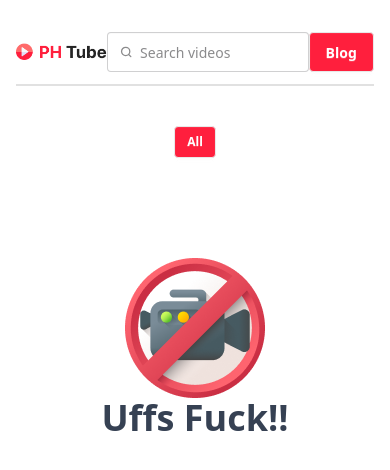
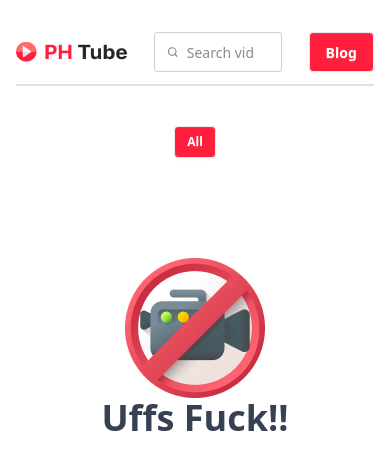
Before and after one commit to iseyamin/phTube, a plain HTML site: page index.html in a window 390 px wide. Drawn offline with nearby package versions, Linux system fonts and the light colour scheme; no server answers.

Commit message:
responsive

```diff
--- a/index.html
+++ b/index.html
@@ -26,8 +26,8 @@
         <div class="">
           <img class="w-28" src="Logo.png" alt="" />
         </div>
-        <div>
-         <label class="input">
+        <div class="">
+         <label class="input w-32 md:w-fit">
   <svg class="h-[1em] opacity-50" xmlns="http://www.w3.org/2000/svg" viewBox="0 0 24 24">
     <g
       stroke-linejoin="round"
```
